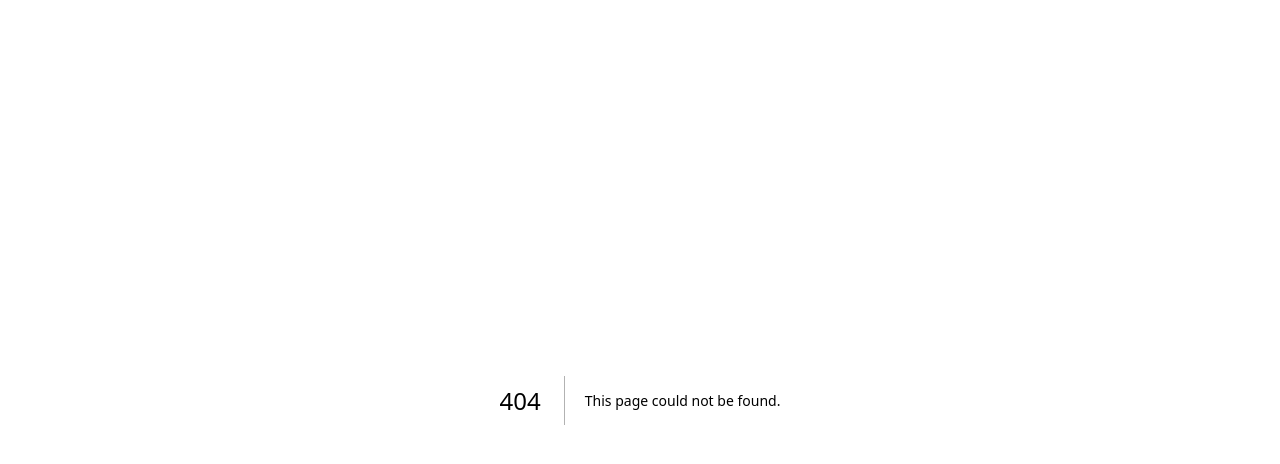
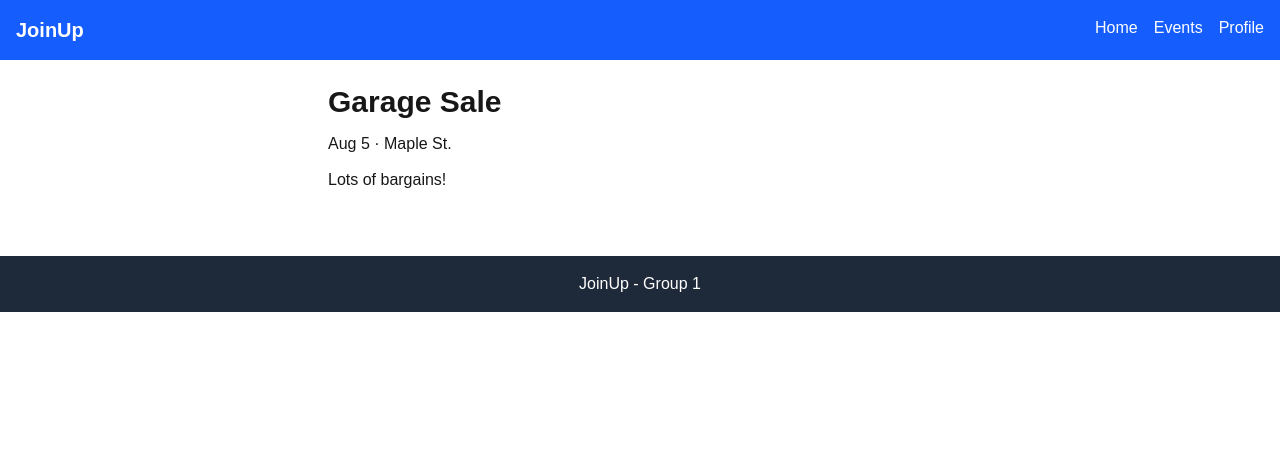
Before and after one commit to Hanpin-com/JoinUp, a Next.js app: page /events/1 in a window 1280 px wide. Before the commit this address had no page. Shown: the top 464 px of the page. Built offline with nearby package versions, Linux system fonts and the light colour scheme.

Commit message:
Add a dynamic route

```diff
--- /dev/null
+++ b/src/pages/events/[id].js
@@ -0,0 +1,28 @@
+import Navbar from '../components/Navbar';
+import Footer from '../components/Footer';
+import { useRouter } from 'next/router';
+import { useGlobalContext } from '../context/GlobalState';
+
+const sampleEvents = [
+  { id: 1, title: 'Garage Sale', date: 'Aug 5', location: 'Maple St.', description: 'Lots of bargains!' },
+  { id: 2, title: 'Art Fair', date: 'Aug 7', location: 'Main Plaza', description: 'Local artists & music.' },
+  { id: 3, title: 'Food Truck Rally', date: 'Aug 12', location: 'Park Ave', category: 'food', description: ' Variety of foods from different countries! ' }
+];
+
+export default function EventDetails() {
+  const { query } = useRouter();
+  const event = sampleEvents.find(e => String(e.id) === query.id);
+  if (!event) return null;
+
+  return (
+    <div>
+      <Navbar />
+      <main className="p-6 max-w-2xl mx-auto space-y-3">
+        <h1 className="text-3xl font-bold">{event.title}</h1>
+        <p>{event.date} · {event.location}</p>
+        <p>{event.description}</p>
+      </main>
+      <Footer />
+    </div>
+  );
+}
```
